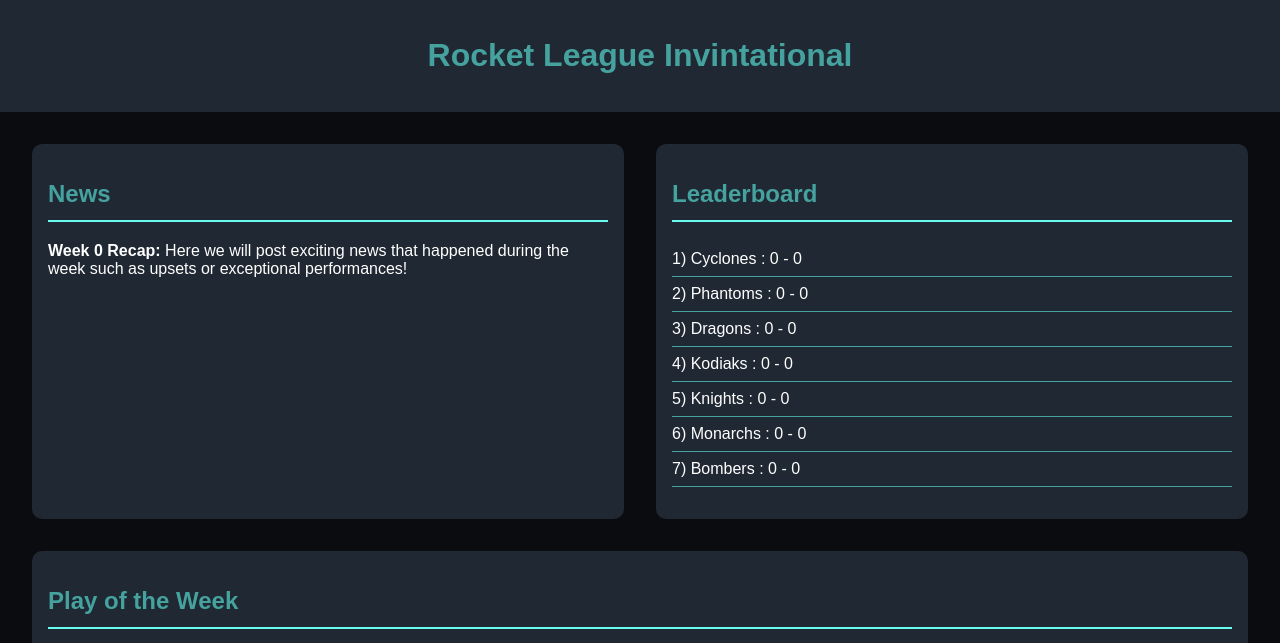
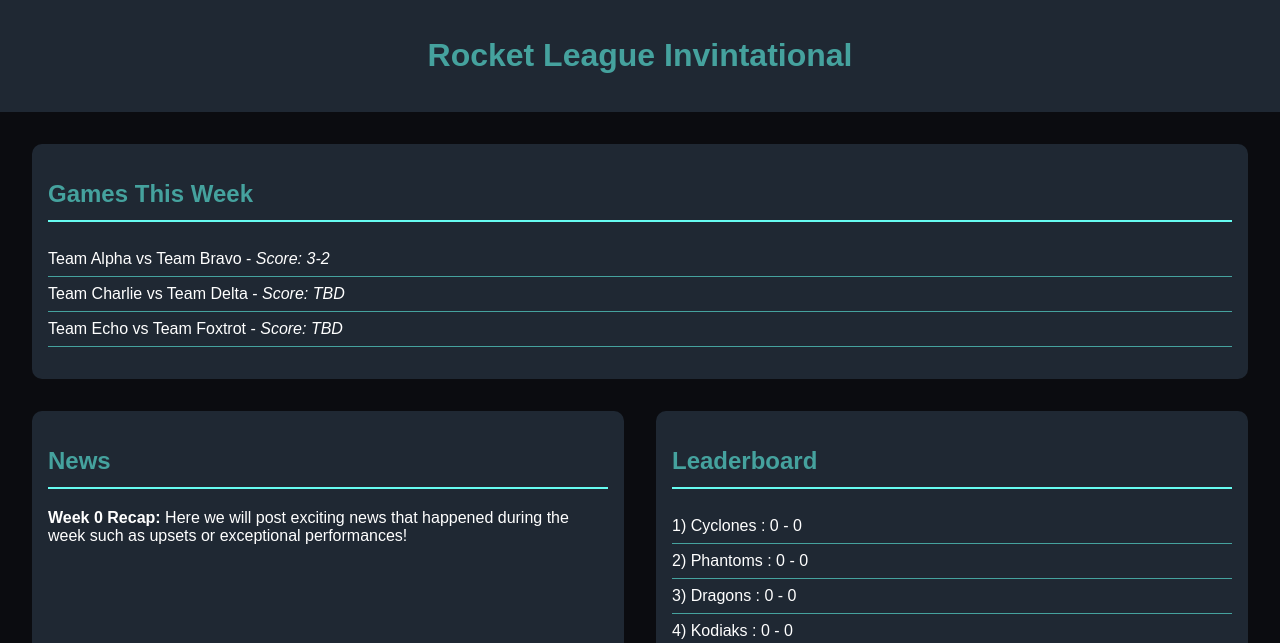
Before and after one commit to PureToastyGG/PureToastyGG.github.io, a plain HTML site: page index.html in a window 1280 px wide. Shown: the top 643 px of the page. Drawn offline with Linux system fonts and the light colour scheme.

Commit message:
Update index.html

```diff
--- a/index.html
+++ b/index.html
@@ -67,6 +67,14 @@
   </header>
 
   <main>
+      <section style="grid-column: span 2;">
+        <h2>Games This Week</h2>
+        <ul>
+          <li>Team Alpha vs Team Bravo - <em>Score: 3-2</em></li>
+          <li>Team Charlie vs Team Delta - <em>Score: TBD</em></li>
+          <li>Team Echo vs Team Foxtrot - <em>Score: TBD</em></li>
+        </ul>
+    </section>
     <section>
       <h2>News</h2>
       <p><strong>Week 0 Recap:</strong> Here we will post exciting news that happened during the week such as upsets or exceptional performances!</p>
```
